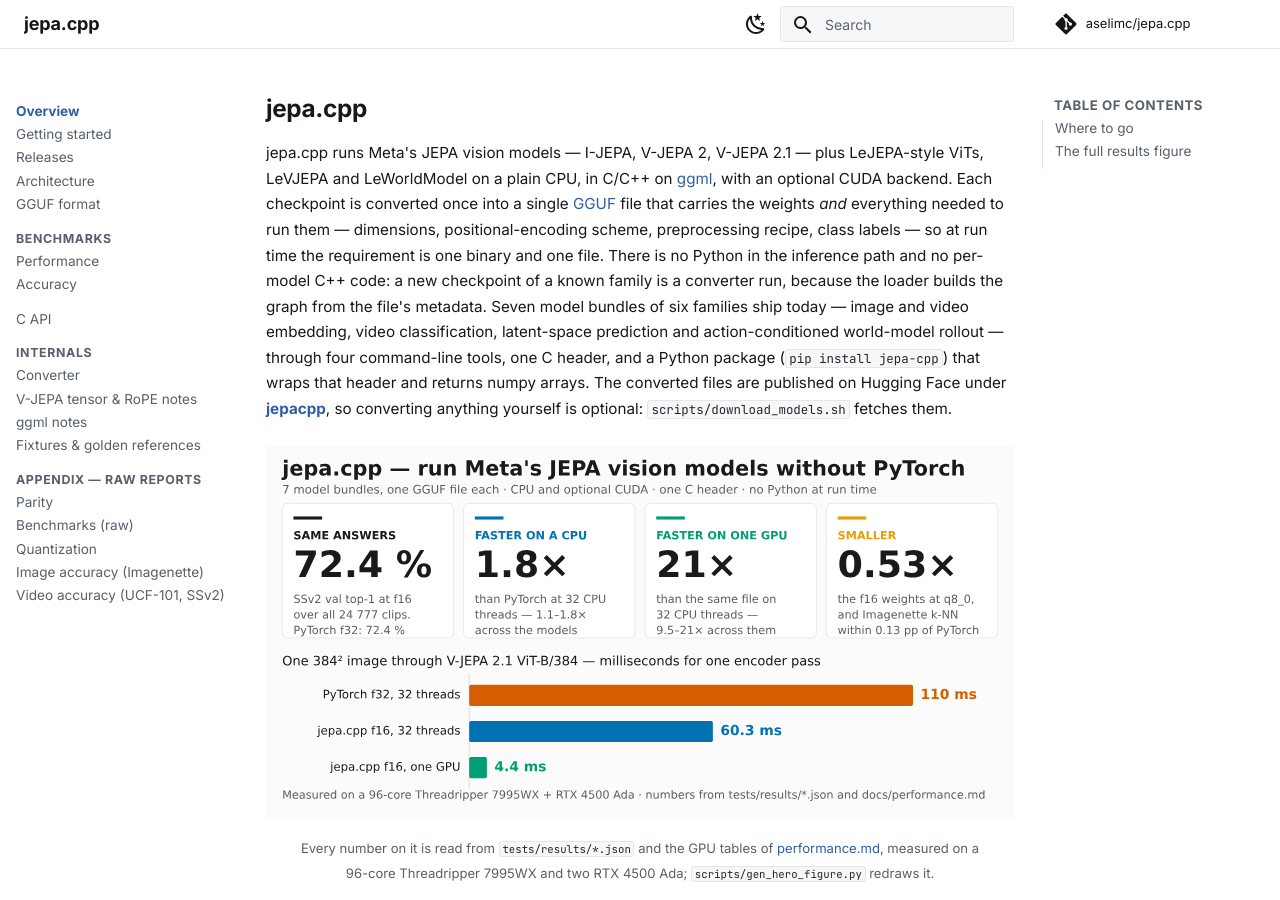
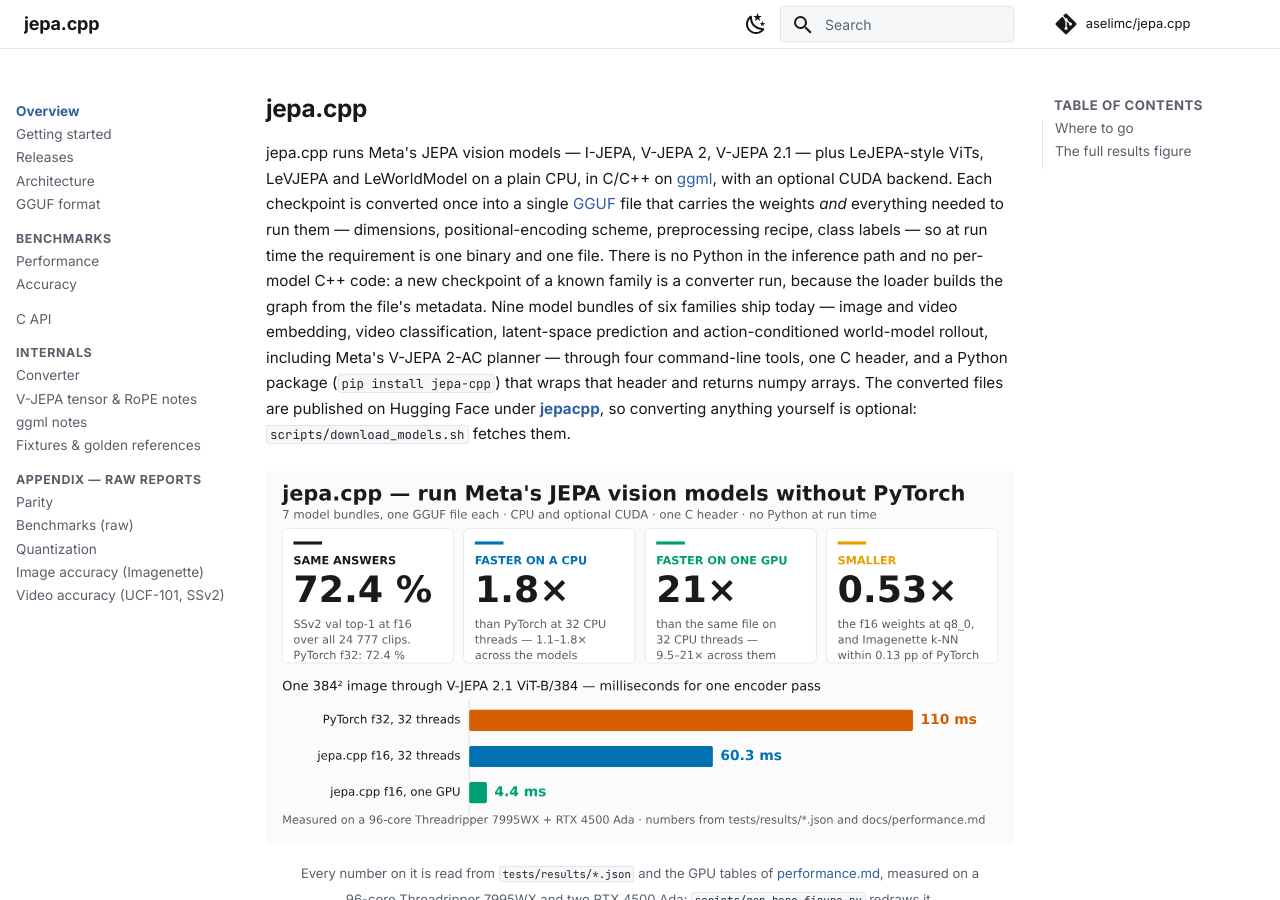
Before and after one commit to aselimc/jepa.cpp, an MkDocs documentation site: the page built from docs/index.md, in a window 1280 px wide and 900 px high. Built offline with MkDocs 1.6.1 and Material for MkDocs 9.7.7, drawn with Linux system fonts in a browser that asks for light colours; comment, search, counter and statistics services are not loaded.

Commit message:
Update the model-count prose for the two new bundles
README and docs/index.md said seven models of six families; the V-JEPA 2 ViT-g
encoder and the V-JEPA 2-AC world model make it nine. README still carries
exactly three tables.

```diff
--- a/docs/index.md
+++ b/docs/index.md
@@ -6,9 +6,10 @@
 the weights *and* everything needed to run them — dimensions, positional-encoding scheme,
 preprocessing recipe, class labels — so at run time the requirement is one binary and one file. There
 is no Python in the inference path and no per-model C++ code: a new checkpoint of a known family is a
-converter run, because the loader builds the graph from the file's metadata. Seven model bundles of
+converter run, because the loader builds the graph from the file's metadata. Nine model bundles of
 six families ship today — image and video embedding, video classification, latent-space prediction
-and action-conditioned world-model rollout — through four command-line tools, one C header, and a
+and action-conditioned world-model rollout, including Meta's V-JEPA 2-AC planner — through four
+command-line tools, one C header, and a
 Python package (`pip install jepa-cpp`) that wraps that header and returns numpy arrays. The
 converted files are published on Hugging Face under [**jepacpp**](https://huggingface.co/jepacpp), so
 converting anything yourself is optional: `scripts/download_models.sh` fetches them.
```
Also changed, not shown: README.md (+1 -1 lines).
